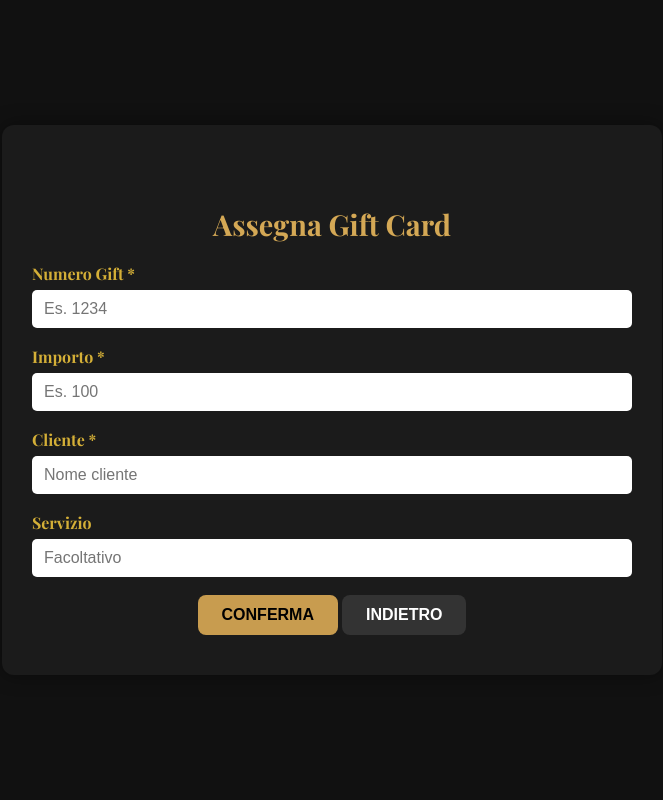
After one commit to manuelecosimi/voucher-webapp, a Flask app: page /assegna-gift-card in a window 1280 px wide. The commit adds this page. Shown: the whole page, without its empty margins (308-971 px from the left). Run offline with Flask 3, Linux system fonts and the light colour scheme.

Commit message:
Aggiunta pagina base assegna gift card

```diff
--- a/app.py
+++ b/app.py
@@ -391,12 +391,11 @@ def gestisci():
             print("[DBG]",
                   "prossimo=", prossimo,
                   "target_addr=", target_addr,
-                  "serv_pieno=", has_service,  # <<< ora corretto
+                  "serv_pieno=", has_service,
                   "chk=", bool(request.form.get('servizio_effettuato')),
                   "imp_raw=", importo_txt,
                   "imp_norm=", importo_txt_norm,
                   "wrote=", wrote)
-
 
             wb.save(EXCEL_PATH)
             wb.close()
@@ -429,7 +428,7 @@ def gestisci():
         }
     )
 
-# --- NUOVA ROTTA: assegna card ---
+# --- ROTTA ESISTENTE: assegna card a voucher già esistente ---
 @app.route('/assegna-card', methods=['GET', 'POST'])
 def assegna_card():
     numero = (request.args.get('numero') or '').strip()
@@ -486,6 +485,26 @@ def assegna_card():
     val_esistente = '' if pd.isna(r['N° CARD']) else str(r['N° CARD'])
     return render_template('assegna_card.html', numero=numero_digits, valore_card=val_esistente, errore=None)
 
+# --- NUOVA ROTTA: crea gift card autonoma ---
+@app.route('/assegna-gift-card', methods=['GET', 'POST'])
+def assegna_gift_card():
+    form_data = {
+        'gift_number': '',
+        'importo': '',
+        'cliente': '',
+        'servizio': ''
+    }
+    errore = None
+
+    if request.method == 'POST':
+        return "POST da implementare"
+
+    return render_template(
+        'assegna_gift_card.html',
+        errore=errore,
+        form_data=form_data
+    )
+
 if __name__ == '__main__':
     host = os.getenv("HOST", "127.0.0.1")
     port = int(os.getenv("PORT", "5000"))
--- a/static/style.css
+++ b/static/style.css
@@ -615,3 +615,69 @@ button.back-btn:hover,
 .back-btn:hover {
   filter: brightness(1.05);
 }
+
+.home-actions {
+  margin-top: 14px;
+  display: flex;
+  justify-content: center;
+}
+
+.home-secondary-link {
+  text-decoration: none !important;
+}
+
+.btn-secondary {
+  background-color: #333 !important;
+  color: #fff !important;
+  border-radius: 5px !important;
+  padding: 10px 20px;
+}
+
+@media (max-width: 640px) {
+  .home-actions .btn-secondary {
+    width: 100%;
+    max-width: 320px;
+  }
+}
+
+/* === Pagina Assegna Gift Card === */
+.gift-form .form-group {
+  margin-bottom: 18px;
+  text-align: left;
+}
+
+.gift-form label {
+  display: block;
+  color: #d4af37;
+  font-weight: bold;
+  margin-bottom: 6px;
+}
+
+.gift-form input[type="text"] {
+  width: 100%;
+  padding: 10px 12px;
+  border-radius: 5px;
+  border: none;
+  box-sizing: border-box;
+  font-size: 1em;
+  background: #fff;
+  color: #000;
+}
+
+.form-error {
+  color: #ff6b6b;
+  margin-top: 10px;
+  margin-bottom: 10px;
+  font-weight: bold;
+  text-align: center;
+}
+
+@media (max-width: 640px) {
+  .gift-form .form-group {
+    margin-bottom: 14px;
+  }
+
+  .gift-form input[type="text"] {
+    font-size: 16px;
+  }
+}
--- /dev/null
+++ b/templates/assegna_gift_card.html
@@ -0,0 +1,82 @@
+<!DOCTYPE html>
+<html lang="it">
+<head>
+    <meta charset="UTF-8">
+    <meta name="viewport" content="width=device-width, initial-scale=1.0">
+    <title>Assegna Gift Card</title>
+    <link rel="stylesheet" href="{{ url_for('static', filename='style.css') }}">
+</head>
+<body class="gestione-voucher-page">
+
+  <div class="voucher-box gestione-voucher-page">
+    <h1 class="voucher-title">Assegna Gift Card</h1>
+
+    <form method="POST" class="gift-form">
+
+      <div class="form-group">
+        <label for="gift_number">Numero Gift *</label>
+        <input
+          type="text"
+          id="gift_number"
+          name="gift_number"
+          value="{{ form_data.gift_number if form_data else '' }}"
+          maxlength="4"
+          inputmode="numeric"
+          pattern="[0-9]*"
+          placeholder="Es. 1234"
+          required
+        >
+      </div>
+
+      <div class="form-group">
+        <label for="importo">Importo *</label>
+        <input
+          type="text"
+          id="importo"
+          name="importo"
+          value="{{ form_data.importo if form_data else '' }}"
+          placeholder="Es. 100"
+          inputmode="decimal"
+          required
+        >
+      </div>
+
+      <div class="form-group">
+        <label for="cliente">Cliente *</label>
+        <input
+          type="text"
+          id="cliente"
+          name="cliente"
+          value="{{ form_data.cliente if form_data else '' }}"
+          placeholder="Nome cliente"
+          required
+        >
+      </div>
+
+      <div class="form-group">
+        <label for="servizio">Servizio</label>
+        <input
+          type="text"
+          id="servizio"
+          name="servizio"
+          value="{{ form_data.servizio if form_data else '' }}"
+          placeholder="Facoltativo"
+        >
+      </div>
+
+      {% if errore %}
+        <p class="form-error">{{ errore }}</p>
+      {% endif %}
+
+      <div class="form-buttons">
+        <button type="submit">CONFERMA</button>
+        <a href="/">
+          <button type="button" class="back-btn">INDIETRO</button>
+        </a>
+      </div>
+
+    </form>
+  </div>
+
+</body>
+</html>
--- a/templates/index.html
+++ b/templates/index.html
@@ -30,6 +30,12 @@
           </div>
         </form>
 
+<div class="home-actions">
+  <a href="{{ url_for('assegna_gift_card') }}" class="home-secondary-link">
+    <button type="button" class="btn-secondary">ASSEGNA GIFT CARD</button>
+  </a>
+</div>
+
         {% if errore %}
           <p style="color: red; margin-top: 10px;">{{ errore }}</p>
         {% endif %}
```
